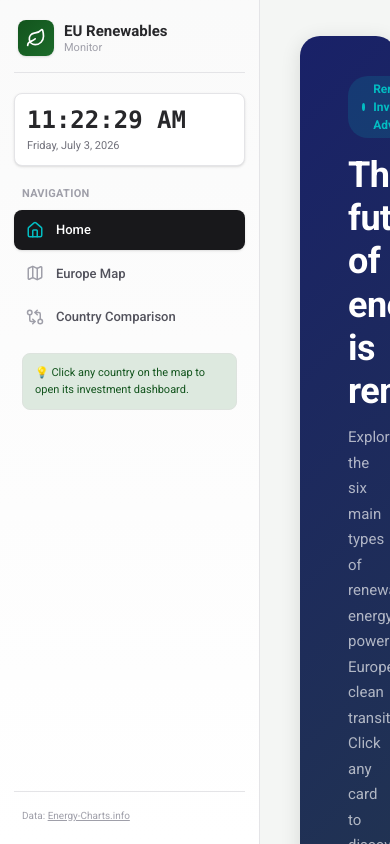
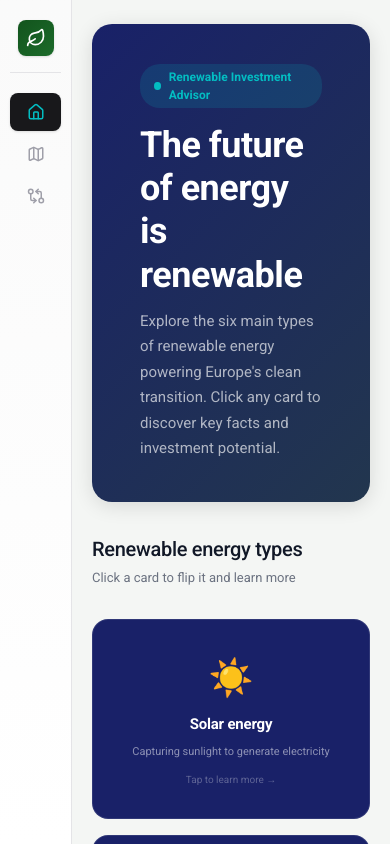
Before and after one commit to teodoramarmureanu03/green-energy-monitor, a React (Vite) app in the folder frontend/: page / in a window 390 px wide. Shown: the top 844 px of the page. Built offline with nearby package versions, Linux system fonts and the light colour scheme; a web font is replaced by a local one.

Commit message:
frontend actualization part1

```diff
--- a/frontend/src/App.tsx
+++ b/frontend/src/App.tsx
@@ -27,7 +27,7 @@ export default function App() {
     }}>
       <Sidebar active={screen} onNavigate={setScreen} />
 
-      <main style={{ flex: 1, overflowX: "auto", padding: "36px 40px" }}>
+      <main className="min-w-0 flex-1 overflow-x-auto px-5 py-6 sm:px-8 sm:py-8 lg:px-10 lg:py-9">
         <div style={{ maxWidth: 1200, margin: "0 auto" }}>
 
           {/* Home page — no EuropeSummary banner */}
--- a/frontend/src/components/dashboard/DashboardScreen.tsx
+++ b/frontend/src/components/dashboard/DashboardScreen.tsx
@@ -43,7 +43,7 @@ function KpiCard({ label, value, unit, sub, topColor, icon, iconBg }: {
       boxShadow: shadows.ambientCard,
     }}>
       <div style={{ display: "flex", alignItems: "flex-start", justifyContent: "space-between", marginBottom: 12 }}>
-        <span style={{ fontSize: 12, fontWeight: 600, color: TEXT_MUTED, textTransform: "uppercase", letterSpacing: "0.06em" }}>{label}</span>
+        <span style={{ fontSize: 12, fontWeight: 500, color: TEXT_MUTED, textTransform: "uppercase", letterSpacing: "0.06em" }}>{label}</span>
         <div style={{ width: 36, height: 36, borderRadius: 10, background: iconBg, display: "flex", alignItems: "center", justifyContent: "center", fontSize: 18 }}>
           {icon}
         </div>
@@ -61,9 +61,9 @@ function Card({ title, children, style }: { title: string; children: React.React
   return (
     <div style={{
       background: CARD_BG, borderRadius: 16, padding: "24px",
-      border: `1px solid ${BORDER}`, boxShadow: "0 2px 8px rgba(0,0,0,0.06)", ...style,
+      border: `1px solid ${BORDER}`, boxShadow: shadows.ambientCard, ...style,
     }}>
-      <h3 style={{ fontSize: 15, fontWeight: 600, color: TEXT_DARK, marginBottom: 20 }}>{title}</h3>
+      <h3 style={{ fontSize: 15, fontWeight: 500, color: TEXT_DARK, marginBottom: 20 }}>{title}</h3>
       {children}
     </div>
   );
@@ -85,10 +85,10 @@ function Skeleton() {
   const shimmer = { background: "linear-gradient(90deg, #f3f4f6 25%, #e5e7eb 50%, #f3f4f6 75%)", borderRadius: 12 };
   return (
     <div style={{ display: "flex", flexDirection: "column", gap: 20 }}>
-      <div style={{ display: "grid", gridTemplateColumns: "repeat(4,minmax(0,1fr))", gap: 16 }}>
+      <div style={{ display: "grid", gridTemplateColumns: "repeat(auto-fit,minmax(220px,1fr))", gap: 16 }}>
         {[...Array(4)].map((_, i) => <div key={i} style={{ ...shimmer, height: 120 }} />)}
       </div>
-      <div style={{ display: "grid", gridTemplateColumns: "1fr 1fr", gap: 16 }}>
+      <div style={{ display: "grid", gridTemplateColumns: "repeat(auto-fit,minmax(320px,1fr))", gap: 16 }}>
         <div style={{ ...shimmer, height: 280 }} />
         <div style={{ ...shimmer, height: 280 }} />
       </div>
@@ -115,12 +115,8 @@ export function DashboardScreen({ initialIso }: DashboardScreenProps) {
         <select
           value={selectedIso}
           onChange={(e) => setSelectedIso(e.target.value)}
-          style={{
-            fontSize: 14, fontWeight: 500, padding: "10px 16px", borderRadius: 10,
-            border: `1.5px solid ${BORDER}`, background: CARD_BG, color: TEXT_DARK,
-            cursor: "pointer", boxShadow: shadows.inputSubtle,
-            minWidth: 160,
-          }}
+          className="select-field"
+          style={{ minWidth: 160 }}
         >
           {countries.map((c) => <option key={c.isoCode} value={c.isoCode}>{c.name}</option>)}
         </select>
@@ -169,7 +165,7 @@ function DashboardContent({ data, countryName }: { data: CountryGeneration; coun
       </div>
 
       {/* KPI row */}
-      <div style={{ display: "grid", gridTemplateColumns: "repeat(4,minmax(0,1fr))", gap: 16 }}>
+      <div style={{ display: "grid", gridTemplateColumns: "repeat(auto-fit,minmax(220px,1fr))", gap: 16 }}>
         <KpiCard label="Wind capacity" value={fmt(windMw)} unit="MW" sub="Onshore + offshore" topColor={WIND_COLOR} icon="💨" iconBg="#eff6ff" />
         <KpiCard label="Solar capacity" value={fmt(solarMw)} unit="MW" sub="Photovoltaic" topColor={SOLAR_COLOR} icon="☀️" iconBg="#fffbeb" />
         <KpiCard label="Wind + solar total" value={fmt(total)} unit="MW" sub="Combined renewables" topColor={GREEN_MID} icon="⚡" iconBg={GREEN_LIGHT} />
@@ -177,7 +173,7 @@ function DashboardContent({ data, countryName }: { data: CountryGeneration; coun
       </div>
 
       {/* Charts */}
-      <div style={{ display: "grid", gridTemplateColumns: "1fr 1fr", gap: 16 }}>
+      <div style={{ display: "grid", gridTemplateColumns: "repeat(auto-fit,minmax(320px,1fr))", gap: 16 }}>
         {/* Donut */}
         <Card title="Solar vs wind mix">
           <div style={{ display: "flex", gap: 16, marginBottom: 12 }}>
@@ -245,7 +241,7 @@ function DashboardContent({ data, countryName }: { data: CountryGeneration; coun
                 <div style={{ fontSize: 28, fontWeight: 700, color }}>{pct}%</div>
               </div>
               <div style={{ height: 10, background: "#f3f4f6", borderRadius: 6, overflow: "hidden" }}>
-                <div style={{ width: `${pct}%`, height: "100%", background: color, borderRadius: 6, transition: "width 0.7s ease" }} />
+                <div className="progress-fill" style={{ width: "100%", height: "100%", background: color, borderRadius: 6, transform: `scaleX(${pct / 100})` }} />
               </div>
             </div>
           ))}
--- a/frontend/src/components/home/HomeScreen.tsx
+++ b/frontend/src/components/home/HomeScreen.tsx
@@ -22,7 +22,7 @@ const CARDS: EnergyCard[] = [
     id: "solar",
     title: "Solar energy",
     emoji: "☀️",
-    color: "#f59e0b",
+    color: colors.solarAmber,
     shortDesc: "Capturing sunlight to generate electricity",
     facts: [
       "Photovoltaic panels convert sunlight directly into electricity.",
@@ -36,7 +36,7 @@ const CARDS: EnergyCard[] = [
     id: "wind",
     title: "Wind energy",
     emoji: "💨",
-    color: "#3b82f6",
+    color: colors.windBlue,
     shortDesc: "Harnessing the power of moving air",
     facts: [
       "Wind turbines can operate onshore and offshore.",
@@ -50,7 +50,7 @@ const CARDS: EnergyCard[] = [
     id: "hydro",
     title: "Hydroelectric energy",
     emoji: "💧",
-    color: "#06b6d4",
+    color: colors.hydroCyan,
     shortDesc: "Generating power from flowing water",
     facts: [
       "Hydropower is the largest renewable electricity source worldwide.",
@@ -64,7 +64,7 @@ const CARDS: EnergyCard[] = [
     id: "geothermal",
     title: "Geothermal energy",
     emoji: "🌋",
-    color: "#ef4444",
+    color: colors.geothermalRed,
     shortDesc: "Using Earth's internal heat",
     facts: [
       "Geothermal plants emit very little CO₂.",
@@ -78,7 +78,7 @@ const CARDS: EnergyCard[] = [
     id: "biomass",
     title: "Biomass energy",
     emoji: "🌿",
-    color: "#16a34a",
+    color: colors.biomassGreen,
     shortDesc: "Energy from organic biological materials",
     facts: [
       "Biomass includes wood, crop waste, and organic waste.",
@@ -92,7 +92,7 @@ const CARDS: EnergyCard[] = [
     id: "tidal",
     title: "Tidal and marine energy",
     emoji: "🌊",
-    color: "#0ea5e9",
+    color: colors.tidalSky,
     shortDesc: "Power from ocean tides and waves",
     facts: [
       "Tidal energy is highly predictable — follows lunar cycles.",
@@ -108,17 +108,24 @@ function FlipCard({ card }: { card: EnergyCard }) {
   const [flipped, setFlipped] = useState(false);
 
   return (
-    <div
+    <button
+      type="button"
       onClick={() => setFlipped((f) => !f)}
-      style={{ perspective: 1000, cursor: "pointer", height: 200 }}
+      aria-pressed={flipped}
+      aria-label={flipped ? `${card.title} facts — press to flip back` : `${card.title}: ${card.shortDesc} — press to see facts`}
+      style={{
+        display: "block", width: "100%", padding: 0, margin: 0, border: "none",
+        background: "none", font: "inherit", textAlign: "inherit",
+        perspective: 1000, cursor: "pointer", height: 200,
+      }}
     >
       <div
+        className="flip-card-inner"
         style={{
           position: "relative",
           width: "100%",
           height: "100%",
           transformStyle: "preserve-3d",
-          transition: "transform 0.55s cubic-bezier(0.4,0,0.2,1)",
           transform: flipped ? "rotateY(180deg)" : "rotateY(0deg)",
         }}
       >
@@ -188,12 +195,12 @@ function FlipCard({ card }: { card: EnergyCard }) {
             ))}
           </ul>
 
-          <div style={{ marginTop: "auto", fontSize: 9, color: "#9ca3af", textAlign: "right" }}>
+          <div style={{ marginTop: "auto", fontSize: 9, color: colors.muted, textAlign: "right" }}>
             Tap to flip back
           </div>
         </div>
       </div>
-    </div>
+    </button>
   );
 }
 
@@ -241,7 +248,7 @@ export function HomeScreen() {
       {/* Grid */}
       <div style={{
         display: "grid",
-        gridTemplateColumns: "repeat(3, minmax(0, 1fr))",
+        gridTemplateColumns: "repeat(auto-fit, minmax(220px, 1fr))",
         gap: 16,
       }}>
         {CARDS.map((card) => (
--- a/frontend/src/components/layout/Sidebar.tsx
+++ b/frontend/src/components/layout/Sidebar.tsx
@@ -36,27 +36,27 @@ export function Sidebar({
   });
 
   return (
-    <nav className="sticky top-0 flex h-screen w-[260px] flex-shrink-0 flex-col border-r border-zinc-200 bg-linear-to-b from-zinc-50 to-white px-3.5 py-5">
+    <nav className="sticky top-0 flex h-screen w-[72px] flex-shrink-0 flex-col border-r border-zinc-200 bg-linear-to-b from-zinc-50 to-white px-2.5 py-5 lg:w-[260px] lg:px-3.5">
       {/* logo */}
-      <div className="mb-5 flex items-center gap-2.5 border-b border-zinc-200 px-1 pb-4">
-        <div className="flex h-9 w-9 items-center justify-center rounded-lg bg-linear-to-br from-[#12541d] to-[#1c6b2a] text-white shadow-sm">
+      <div className="mb-5 flex items-center justify-center gap-2.5 border-b border-zinc-200 px-1 pb-4 lg:justify-start">
+        <div className="flex h-9 w-9 flex-shrink-0 items-center justify-center rounded-lg bg-linear-to-br from-[#12541d] to-[#1c6b2a] text-white shadow-sm">
           <Leaf className="h-5 w-5" />
         </div>
-        <div className="leading-tight">
+        <div className="hidden leading-tight lg:block">
           <div className="text-[15px] font-bold text-zinc-800">EU Renewables</div>
           <div className="text-[11px] text-zinc-400">Monitor</div>
         </div>
       </div>
 
       {/* live clock */}
-      <div className="mb-5 rounded-lg border border-zinc-200 bg-white px-3 py-2.5 shadow-sm">
+      <div className="mb-5 hidden rounded-lg border border-zinc-200 bg-white px-3 py-2.5 shadow-sm lg:block">
         <div className="font-mono text-2xl font-semibold tabular-nums text-zinc-800">
           {timeStr}
         </div>
         <div className="mt-0.5 text-[11px] capitalize text-zinc-500">{dateStr}</div>
       </div>
 
-      <div className="px-2 pb-2 text-[11px] font-semibold uppercase tracking-wide text-zinc-400">
+      <div className="hidden px-2 pb-2 text-[11px] font-semibold uppercase tracking-wide text-zinc-400 lg:block">
         Navigation
       </div>
 
@@ -67,26 +67,28 @@ export function Sidebar({
           <button
             key={item.id}
             onClick={() => onNavigate(item.id)}
+            title={item.label}
+            aria-current={isActive ? "page" : undefined}
             className={cn(
-              "mb-1 flex w-full items-center gap-3 rounded-lg px-3 py-2.5 text-left text-[13px] font-medium transition-all",
+              "mb-1 flex w-full items-center justify-center gap-3 rounded-lg px-3 py-2.5 text-left text-[13px] font-medium transition-all active:scale-[0.97] lg:justify-start",
               isActive
                 ? "bg-zinc-900 text-white shadow-sm"
                 : "text-zinc-600 hover:bg-zinc-100 hover:text-zinc-900"
             )}
           >
             <Icon className={cn("h-[18px] w-[18px] flex-shrink-0", isActive ? "text-[#03bdc2]" : "text-zinc-400")} />
-            {item.label}
+            <span className="hidden lg:inline">{item.label}</span>
           </button>
         );
       })}
 
       {/* hint */}
-      <div className="mx-2 mt-3 rounded-lg border border-[#dde3de] bg-[#dde9df] px-3 py-2.5 text-[11px] leading-relaxed text-[#12541d]">
+      <div className="mx-2 mt-3 hidden rounded-lg border border-[#dde3de] bg-[#dde9df] px-3 py-2.5 text-[11px] leading-relaxed text-[#12541d] lg:block">
         💡 Click any country on the map to open its investment dashboard.
       </div>
 
       {/* attribution */}
-      <div className="mt-auto border-t border-zinc-200 px-2 pt-4 text-[10px] leading-relaxed text-zinc-400">
+      <div className="mt-auto hidden border-t border-zinc-200 px-2 pt-4 text-[10px] leading-relaxed text-zinc-400 lg:block">
         Data:{" "}
         <a href="https://energy-charts.info" target="_blank" rel="noreferrer" className="underline hover:text-zinc-600">
           Energy-Charts.info
--- a/frontend/src/components/map/EuropeMap.tsx
+++ b/frontend/src/components/map/EuropeMap.tsx
@@ -1,19 +1,3 @@
-// ============================================================================
-// EuropeMap — harta Europei interactivă (react-simple-maps).
-//
-// CE FACE:
-//  - desenează țările Europei dintr-un fișier GeoJSON/TopoJSON
-//  - colorează fiecare țară după % regenerabil (choropleth)
-//  - la hover: schimbă culoarea + arată un tooltip cu mixul țării
-//  - la click: anunță în sus codul ISO (onSelectCountry) — așa deschizi Dashboard-ul
-//
-// CE TREBUIE SĂ FACI TU (Teodora):
-//  1. Pune fișierul hărții în src/assets/europe.json
-//     (caută pe Google „europe topojson github" — ex. repo-ul „world-atlas"
-//      sau un GeoJSON cu țările Europei). Pune URL-ul/calea în GEO_URL mai jos.
-//  2. Verifică ce câmp conține codul/țara în fișierul tău (poate fi
-//     geo.properties.ISO_A2, .iso_a2, .NAME etc.) și ajustează `geoIso()`.
-// ============================================================================
 import { useEffect, useMemo, useState } from "react";
 import { ComposableMap, Geographies, Geography } from "@vnedyalk0v/react19-simple-maps";
 import { useCountries } from "@/hooks/useCountries";
@@ -160,11 +144,11 @@ export function EuropeMap({onSelectCountry,}: {onSelectCountry?: (iso: string) =
           <div className="mb-2 text-[11px] text-zinc-500">
             Renewable share <b className="text-zinc-900">{hoverData.renewablePct}%</b>
           </div>
-          <div className="text-[11px] text-zinc-500">Click pentru dashboard →</div>
+          <div className="text-[11px] text-zinc-500">Click to open dashboard →</div>
         </div>
       )}
 
-      {/* legendă */}
+      {/* legend */}
       <div className="mt-3.5 flex items-center gap-2.5 text-[11px] text-zinc-500">
         <span>Low share</span>
         <div className="flex h-3 overflow-hidden rounded border border-zinc-200">
@@ -177,17 +161,3 @@ export function EuropeMap({onSelectCountry,}: {onSelectCountry?: (iso: string) =
     </div>
   );
 }
-
-// NOTĂ pentru colorarea tuturor țărilor din start (nu doar la hover):
-// în loc de pctByIso gol, încarcă toate datele o dată într-un useEffect:
-//
-//   useEffect(() => {
-//     Promise.all(countries.map(c => fetchGeneration(c.isoCode).catch(() => null)))
-//       .then(list => {
-//         const m = new Map<string, number>();
-//         list.forEach(d => d && m.set(d.isoCode, d.renewablePct));
-//         setAllPct(m);
-//       });
-//   }, [countries]);
-//
-// și folosește setAllPct/allPct în loc de pctByIso.
--- a/frontend/src/index.css
+++ b/frontend/src/index.css
@@ -1 +1,153 @@
 @import "tailwindcss";
+
+/* Design tokens — mirrors src/lib/tokens.ts. See DESIGN.md. */
+:root {
+  --forest: #12541d;
+  --forest-mid: #1c6b2a;
+  --forest-soft: #4d9d55;
+  --forest-pale: #a3cca7;
+  --sage-tint: #dde9df;
+  --indigo-deep: #192168;
+  --steel-navy: #22364e;
+  --charcoal: #32373c;
+  --sentry-teal: #03bdc2;
+  --surface: #ffffff;
+  --ink: #111827;
+  --slate: #374151;
+  --muted: #6b7280;
+  --mist: #f4f6f4;
+  --border-sage: #dde3de;
+  --error-red: #dc2626;
+  --error-bg: #fef2f2;
+  --error-border: #fecaca;
+  --ease-out-expo: cubic-bezier(0.16, 1, 0.3, 1);
+}
+
+/* One rule gives every focusable element a consistent, on-brand ring. */
+:focus-visible {
+  outline: 2px solid var(--sentry-teal);
+  outline-offset: 2px;
+}
+
+@media (prefers-reduced-motion: reduce) {
+  *, *::before, *::after {
+    animation-duration: 0.01ms !important;
+    animation-iteration-count: 1 !important;
+    transition-duration: 0.01ms !important;
+    scroll-behavior: auto !important;
+  }
+}
+
+/* ---- Shared interactive primitives ---- */
+
+.pill-btn {
+  display: inline-flex;
+  align-items: center;
+  gap: 8px;
+  font-size: 13px;
+  font-weight: 500;
+  color: var(--forest);
+  background: var(--sage-tint);
+  border: 1px solid var(--border-sage);
+  border-radius: 8px;
+  padding: 7px 14px;
+  cursor: pointer;
+  transition: background-color 180ms var(--ease-out-expo), transform 120ms var(--ease-out-expo);
+}
+.pill-btn:hover { background: var(--border-sage); }
+.pill-btn:active { transform: scale(0.97); }
+
+.sort-btn {
+  font-size: 13px;
+  padding: 7px 16px;
+  border-radius: 8px;
+  border: none;
+  cursor: pointer;
+  background: transparent;
+  color: var(--muted);
+  font-weight: 400;
+  transition: background-color 180ms var(--ease-out-expo), color 180ms var(--ease-out-expo);
+}
+.sort-btn:hover { background: rgba(18, 84, 29, 0.08); }
+.sort-btn[data-active="true"] {
+  font-weight: 600;
+  background: var(--sage-tint);
+  color: var(--forest);
+}
+.sort-btn[data-active="true"]:hover { background: var(--border-sage); }
+
+.select-field {
+  font-size: 14px;
+  font-weight: 500;
+  padding: 10px 16px;
+  border-radius: 10px;
+  border: 1.5px solid var(--border-sage);
+  background: var(--surface);
+  color: var(--ink);
+  cursor: pointer;
+  box-shadow: 0 1px 4px rgba(0,0,0,0.06);
+  transition: border-color 180ms var(--ease-out-expo), box-shadow 180ms var(--ease-out-expo);
+}
+.select-field:hover { border-color: var(--forest-soft); }
+
+.card-interactive {
+  cursor: pointer;
+  box-shadow: 0 2px 8px rgba(0,0,0,0.06); /* Ambient Card at rest — owned entirely by this class so :hover/:active can override it */
+  transition: box-shadow 200ms var(--ease-out-expo), transform 200ms var(--ease-out-expo);
+  text-align: left;
+  font: inherit;
+}
+.card-interactive:hover {
+  box-shadow: 0 6px 20px rgba(0,0,0,0.1); /* Hover Lift */
+  transform: translateY(-2px);
+}
+.card-interactive:active { transform: translateY(0); box-shadow: 0 2px 8px rgba(0,0,0,0.06); }
+
+/* Rows may set their own inline `background` (e.g. medal-rank tinting); an inset
+   box-shadow paints a hover wash on top without fighting that inline value. */
+.row-interactive {
+  cursor: pointer;
+  transition: box-shadow 150ms var(--ease-out-expo);
+}
+.row-interactive:hover { box-shadow: inset 0 0 0 9999px rgba(18,84,29,0.05); }
+.row-interactive:focus-visible { outline-offset: -2px; }
+
+.icon-btn {
+  border: none;
+  cursor: pointer;
+  display: flex;
+  align-items: center;
+  justify-content: center;
+  transition: background-color 150ms var(--ease-out-expo), color 150ms var(--ease-out-expo);
+}
+.icon-btn:hover { background: #e5e7eb; color: var(--ink); }
+
+/* Per-instance color comes in via CSS custom properties (set inline) so the
+   class body still owns the actual background/border/color declarations —
+   only then can :hover/:active override them (inline properties always beat
+   external rules, custom-property values don't). */
+.pin-btn {
+  font-size: 12px;
+  font-weight: 600;
+  padding: 5px 14px;
+  border-radius: 8px;
+  cursor: pointer;
+  background: var(--pin-bg);
+  color: var(--pin-color);
+  border: 1.5px solid var(--pin-border);
+  transition: border-color 150ms var(--ease-out-expo), filter 150ms var(--ease-out-expo), transform 120ms var(--ease-out-expo);
+}
+.pin-btn:hover { border-color: var(--forest-soft); filter: brightness(0.96); }
+.pin-btn:active { transform: scale(0.96); }
+
+.progress-fill {
+  transition: transform 700ms var(--ease-out-expo);
+  transform-origin: left;
+}
+
+.flip-card-inner {
+  transition: transform 550ms var(--ease-out-expo);
+}
+@media (prefers-reduced-motion: reduce) {
+  .flip-card-inner { transition: opacity 150ms linear; }
+}
--- a/frontend/src/lib/tokens.ts
+++ b/frontend/src/lib/tokens.ts
@@ -49,6 +49,7 @@ export const shadows = {
   ambientHero: "0 4px 20px rgba(0,0,0,0.12)",
   inputSubtle: "0 1px 4px rgba(0,0,0,0.06)",
   tooltipDark: "0 4px 16px rgba(0,0,0,0.3)",
+  hoverLift: "0 6px 20px rgba(0,0,0,0.1)",
 } as const;
 
 export const fontFamily = "Roboto, system-ui, sans-serif";
```
Also changed, not shown: frontend/src/components/comparison/ComparisonScreen.tsx (+45 -25 lines), 1 other file (tests, documents, lock files or other folders).
